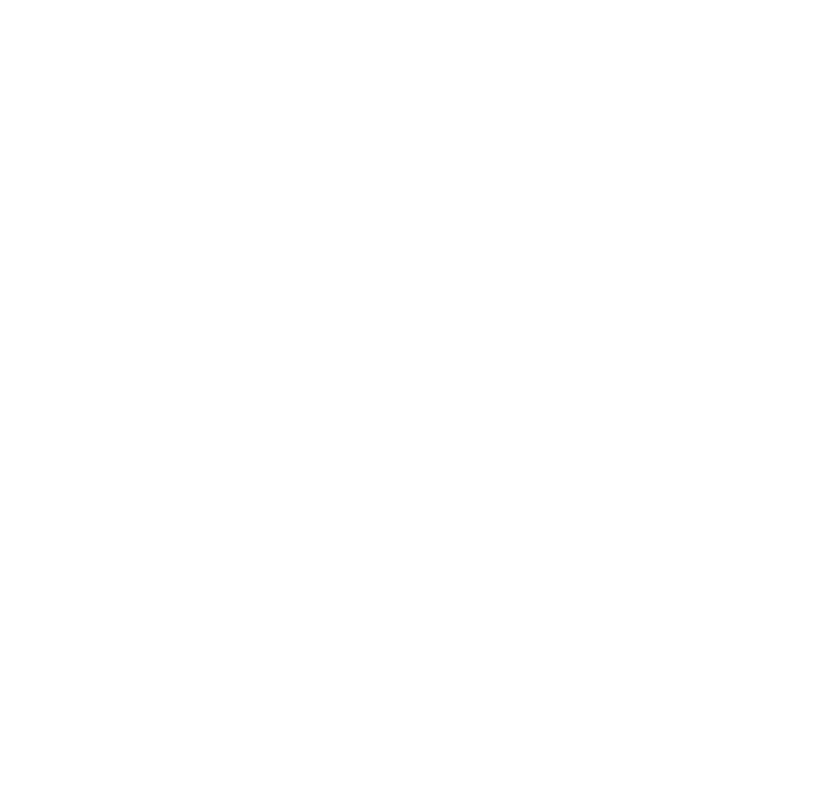
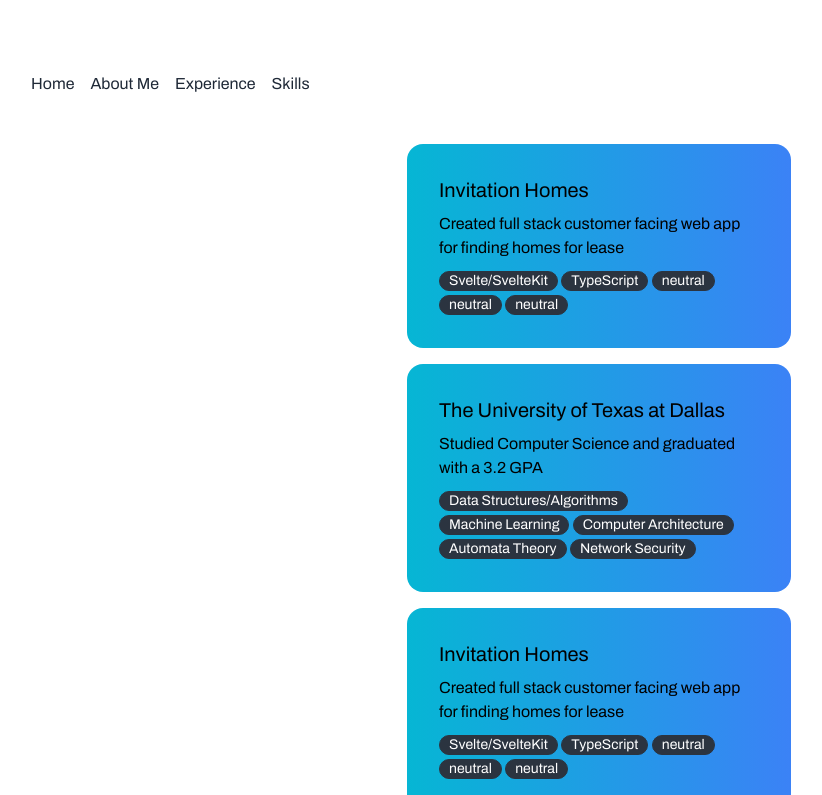
Before and after one commit to DanielOglesby/DanielPortfolio, a SvelteKit app: page /experience in a window 1280 px wide. Shown: the top 795 px of the page, without its empty margins (41-863 px from the left). Built offline with nearby package versions, Linux system fonts and the light colour scheme.

Commit message:
feat: create experience card

```diff
--- /dev/null
+++ b/src/components/ExperiencePage/ExperienceCard.svelte
@@ -0,0 +1,28 @@
+<script>
+  export let title = "Invitation Homes";
+  export let description =
+    "Created full stack customer facing web app for finding homes for lease";
+  export let badges = [
+    "Svelte/SvelteKit",
+    "TypeScript",
+    "neutral",
+    "neutral",
+    "neutral",
+  ];
+</script>
+
+<div
+  class="card w-96 bg-gradient-to-r from-cyan-500 to-blue-500 text-black mt-4"
+>
+  <div class="card-body">
+    <h2 class="card-title">{title}</h2>
+    <p>{description}</p>
+    <div>
+      <div class="badge badge-neutral text-white">{badges[0]}</div>
+      <div class="badge badge-neutral text-white">{badges[1]}</div>
+      <div class="badge badge-neutral text-white">{badges[2]}</div>
+      <div class="badge badge-neutral text-white">{badges[3]}</div>
+      <div class="badge badge-neutral text-white">{badges[4]}</div>
+    </div>
+  </div>
+</div>
--- a/src/components/LandingPage/TopNavbar.svelte
+++ b/src/components/LandingPage/TopNavbar.svelte
@@ -1,4 +1,9 @@
 <div class="flex items-center gap-4">
+  <div>
+    <button class="hover:text-sky-400 ease-in-out duration-200">
+      <a href="/"> Home</a>
+    </button>
+  </div>
   <div>
     <button class="hover:text-sky-400 ease-in-out duration-200">
       <a href="/about-me"> About Me </a>
--- a/src/routes/+page.svelte
+++ b/src/routes/+page.svelte
@@ -5,10 +5,11 @@
   import InstagramButton from "../components/LandingPage/InstagramButton.svelte";
   import TopNavbar from "../components/LandingPage/TopNavbar.svelte";
   import ButtonGroup from "../components/LandingPage/ButtonGroup.svelte";
+  import ExperienceCard from "../components/ExperiencePage/ExperienceCard.svelte";
 </script>
 
-<main>
-  <section class="px-[15vw] py-10 flex">
+<main class="px-[15vw] py-10">
+  <section class=" flex">
     <div class="h-24 flex w-full">
       <div class="flex ml-4">
         <Headshot />
@@ -21,7 +22,7 @@
       </div>
     </div>
   </section>
-  <div class="flex p-10 justify-center">
+  <div class="flex p-10 justify-center text-xl">
     <p class="text-center">
       Hello! My name is <a
         class="text-sky-400"
--- a/src/routes/experience/+page.svelte
+++ b/src/routes/experience/+page.svelte
@@ -0,0 +1,38 @@
+<script>
+  import ExperienceCard from "../../components/ExperiencePage/ExperienceCard.svelte";
+  import TopNavbar from "../../components/LandingPage/TopNavbar.svelte";
+</script>
+
+<section class="p-10 flex flex-col">
+  <div class="m-8">
+    <TopNavbar />
+  </div>
+  <div class="flex justify-center">
+    <div>
+      <ExperienceCard
+        title="Invitation Homes"
+        description="Created full stack customer facing web app for finding homes for lease"
+        badges={[
+          "Svelte/SvelteKit",
+          "TypeScript",
+          "neutral",
+          "neutral",
+          "neutral",
+        ]}
+      />
+      <ExperienceCard
+        title="The University of Texas at Dallas"
+        description="Studied Computer Science and graduated with a 3.2 GPA"
+        badges={[
+          "Data Structures/Algorithms",
+          "Machine Learning",
+          "Computer Architecture",
+          "Automata Theory",
+          "Network Security",
+        ]}
+      />
+      <ExperienceCard />
+      <ExperienceCard />
+    </div>
+  </div>
+</section>
```
